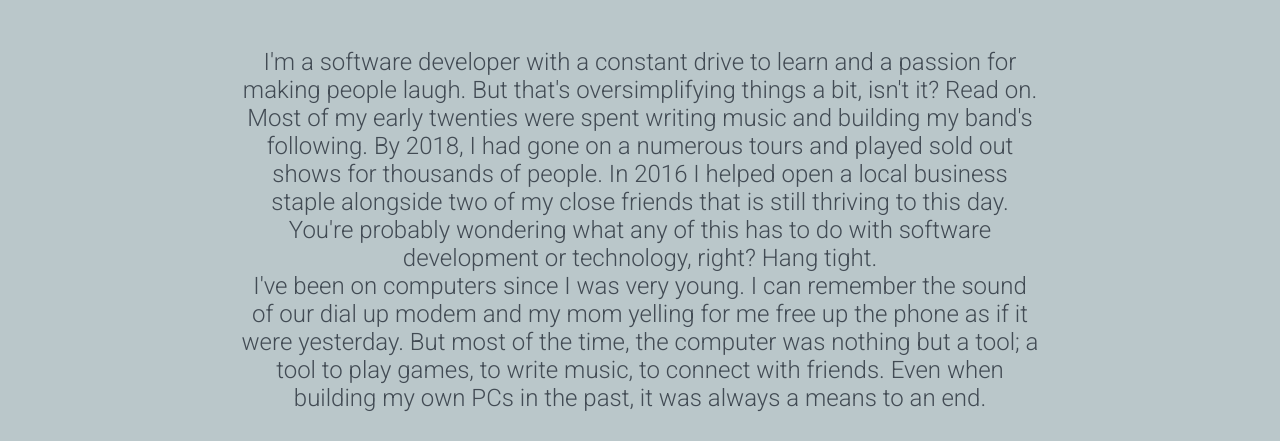
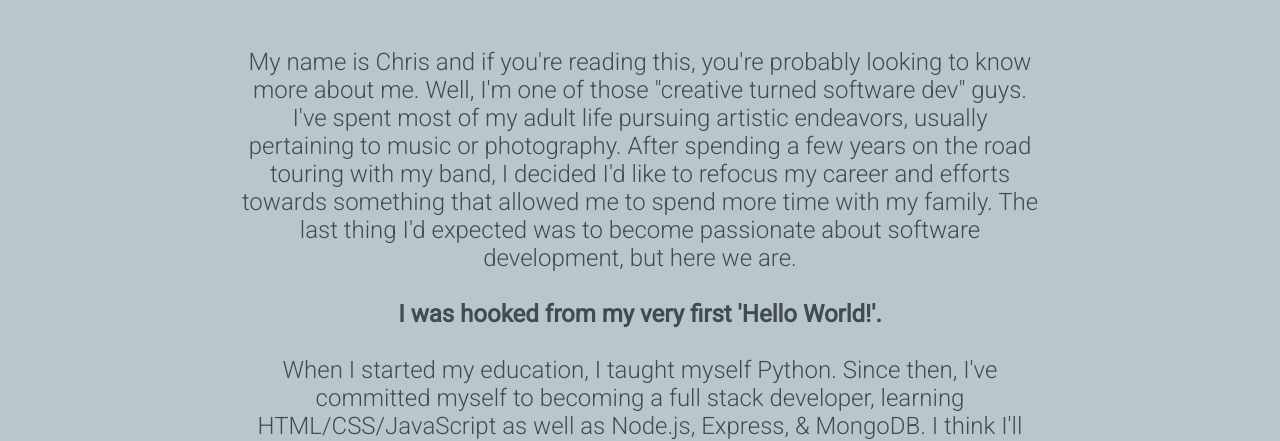
Before and after one commit to chriscostanza/Portfolio-Site, a website: page Public/index.html in a window 1280 px wide. Shown: the part 479-920 px from the top of the page. Drawn offline with Linux system fonts and the light colour scheme; a web font is replaced by a local one.

Commit message:
Edited bio and prepared for firebase

```diff
--- a/index.html
+++ b/Public/index.html
@@ -34,26 +34,31 @@
         <section>
             <h2>Hey There!</h2>
             <p id="bio">
-                I'm a software developer with a constant drive to learn and a passion for making people
-                laugh. But that's oversimplifying things a bit, isn't it? Read on. <br>
+                My name is Chris and if you're reading this, you're probably looking to know more about me. Well, I'm
+                one
+                of
+                those "creative turned software dev" guys. I've spent most of my adult life pursuing artistic
+                endeavors, usually pertaining to music or photography.
+                After spending a few years on the road touring with my band, I decided I'd like to refocus my career and
+                efforts towards something that allowed me to spend more time with my family. The last thing
+                I'd expected was to become passionate about software development, but here we are. <br><br> <b>I was
+                    hooked from my very first 'Hello World!'.</b><br><br>
 
-                Most of my early twenties were spent writing music and building my band's following. By 2018, I had gone
-                on a numerous tours and played sold out shows for thousands of people. In 2016 I helped open a local
-                business staple alongside two of my close friends that is still thriving to this day. You're probably
-                wondering what any of this has to do with software development or technology, right? Hang tight. <br>
-
-                I've been on computers since I was very young. I can remember the sound of our dial up modem and my mom
-                yelling for me free up the phone as if it were yesterday. But most of the time, the computer was nothing
-                but a tool; a tool to play games, to write music, to connect with friends. Even when building my own PCs
-                in the past, it was always a means to an end. <br>
+                When I started my education, I taught myself Python. Since then, I've committed myself to becoming a
+                full
+                stack developer, learning HTML/CSS/JavaScript as well as Node.js, Express, & MongoDB. I think I'll
+                always
+                have a penchant for backend work, but I like to think I have a good eye for design as well. <br><br>
+                I encourage you check out my Github to see what I'm working on!
             </p>
         </section>
         <section>
             <h2>I Work With</h2>
             <p id="languages">
                 <i class="fab fa-python fa-5x"></i>
+                <i class="fab fa-js-square fa-5x"></i>
+                <i class="fab fa-node fa-5x"></i>
                 <i class="fab fa-bootstrap fa-5x"></i>
-                <i class="fab fa-js-square fa-5x"></i>
                 <i class="fab fa-html5 fa-5x"></i>
                 <i class="fab fa-css3-alt fa-5x"></i>
                 <i class="fab fa-git-square fa-5x"></i>
```
Also changed, not shown: app.js (added, +13 -0 lines), package.json (added, +24 -0 lines), .github/workflows/firebase-hosting-pull-request.yml (added), Public/app.css (renamed from app.css), firebase.json (added), images/Palette.png (deleted), images/RNI-Films-IMG-E6C52FF8-33A7-4413-9400-EF742D37F7EF.jpg (deleted), 3 other files.
